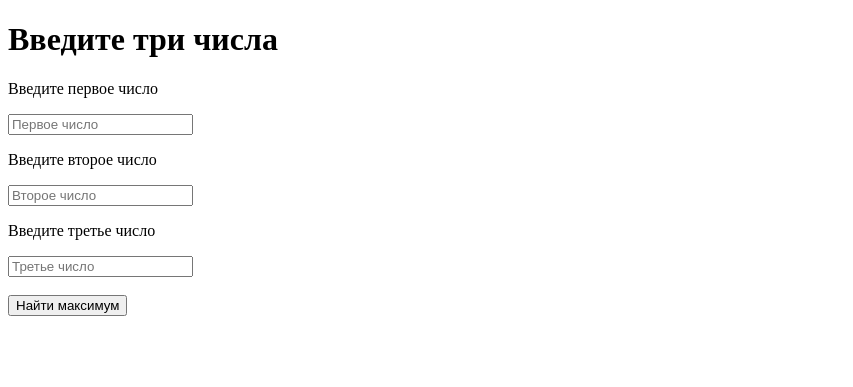
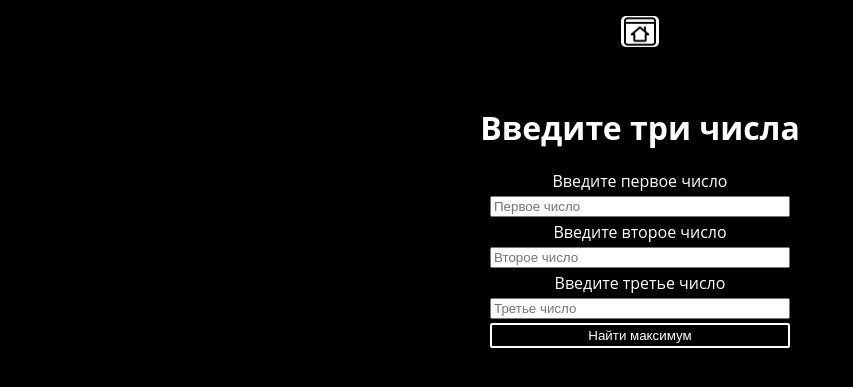
Before and after one commit to hackfeed/comparch-5th-sem-labs, a Node server app: page /exercise_01/task in a window 1280 px wide. Shown: the top 387 px of the page, without its empty margins (0-853 px from the left). Run offline with Node 20, Linux system fonts and the light colour scheme; some libraries are stand-ins or nearby versions.

Commit message:
Add styling

```diff
--- a/nodejs/src/task_04/app.ts
+++ b/nodejs/src/task_04/app.ts
@@ -3,6 +3,7 @@ import { router as ex02Router } from "./routes/exercise_02";
 import { router as ex03Router } from "./routes/exercise_03";
 import { router as ex04Router } from "./routes/exercise_04";
 import express from "express";
+import { join } from "path";
 import { urlencoded } from "body-parser";
 
 const app = express();
@@ -11,6 +12,7 @@ app.set("view engine", "pug");
 app.set("views", "views");
 
 app.use(urlencoded({ extended: false }));
+app.use(express.static(join(__dirname, "public")));
 
 app.get("/", (_: express.Request, res: express.Response) =>
   res.render("index", { pageTitle: "Main page" })
--- /dev/null
+++ b/nodejs/src/task_04/public/css/main.css
@@ -0,0 +1,79 @@
+* {
+  box-sizing: border-box;
+}
+
+header {
+  padding: 1rem;
+  margin: auto;
+}
+
+body {
+  padding: 0;
+  margin: 0;
+  background-color: black;
+  color: white;
+  font-family: "Open Sans", sans-serif;
+}
+
+main {
+  padding: 1rem;
+  margin: auto;
+}
+
+form {
+  display: inline-block;
+}
+
+form label,
+form input,
+form textarea {
+  display: block;
+  width: 300px;
+  margin-bottom: 0.25rem;
+}
+
+main a,
+main a:visited {
+  font-size: 2em;
+  text-decoration: none;
+  color: white;
+  font-family: "Courier New", Courier, monospace;
+}
+
+main a:hover {
+  color: black;
+  background-color: white;
+  padding: 3px;
+  border-radius: 10px;
+}
+
+main button {
+  padding: 3px;
+  background-color: black;
+  border: 2px solid white;
+  border-radius: 2px;
+  color: white;
+  width: 300px;
+  cursor: pointer;
+}
+
+main button:hover {
+  background-color: white;
+  color: black;
+}
+
+.centered {
+  text-align: center;
+}
+
+.img404 {
+  width: 30%;
+}
+
+.imghp {
+  width: 3%;
+  background-color: white;
+  padding-left: 3px;
+  padding-right: 3px;
+  border-radius: 5px;
+}
--- a/nodejs/src/task_04/views/404.pug
+++ b/nodejs/src/task_04/views/404.pug
@@ -1,4 +1,6 @@
 extends layouts/main.pug
 
 block content
-    h1 Страница не найдена
+    .centered
+        h1 Страница не найдена
+        img.img404(src="/images/404.png")
--- a/nodejs/src/task_04/views/exercise_01/task.pug
+++ b/nodejs/src/task_04/views/exercise_01/task.pug
@@ -1,14 +1,13 @@
 extends ../layouts/main.pug
 
 block content
-    h1 Введите три числа
-    form(action="/exercise_01/task", method="post")
-        p Введите первое число
-        input(name="fnum", type="number", placeholder="Первое число")
-        p Введите второе число
-        input(name="snum", type="number", placeholder="Второе число")
-        p Введите третье число
-        input(name="tnum", type="number", placeholder="Третье число")
-        br
-        br
-        button(type="submit") Найти максимум
+    .centered
+        h1 Введите три числа
+        form(action="/exercise_01/task", method="post")
+            label(for="fnum") Введите первое число
+            input(name="fnum", type="number", placeholder="Первое число")
+            label(for="snum") Введите второе число
+            input(name="snum", type="number", placeholder="Второе число")
+            label(for="tnum") Введите третье число
+            input(name="tnum", type="number", placeholder="Третье число")
+            button(type="submit") Найти максимум
--- a/nodejs/src/task_04/views/layouts/main.pug
+++ b/nodejs/src/task_04/views/layouts/main.pug
@@ -4,7 +4,11 @@ html(lang="en")
         meta(charset="UTF-8")
         meta(name="viewport", content="width=device-width, initial-scale=1.0")
         title #{pageTitle}
+        link(rel="stylesheet", href="/css/main.css")
         block styles
     body
+        header.centered
+            a(href="/")
+                img.imghp(src="/images/homepage.png")
         main
             block content
--- a/nodejs/src/task_04/views/result.pug
+++ b/nodejs/src/task_04/views/result.pug
@@ -1,4 +1,5 @@
 extends layouts/main.pug
 
 block content
-    h1 Результат: #{result}
+    .centered
+        h1 Результат: #{result}
```
Also changed, not shown: nodejs/src/task_04/views/exercise_02/task.pug (+5 -6 lines), nodejs/src/task_04/views/exercise_03/task.pug (+8 -9 lines), nodejs/src/task_04/views/exercise_04/task.pug (+10 -11 lines), nodejs/src/task_04/views/index.pug (+9 -8 lines), nodejs/src/task_04/public/images/404.png (added), nodejs/src/task_04/public/images/homepage.png (added).
